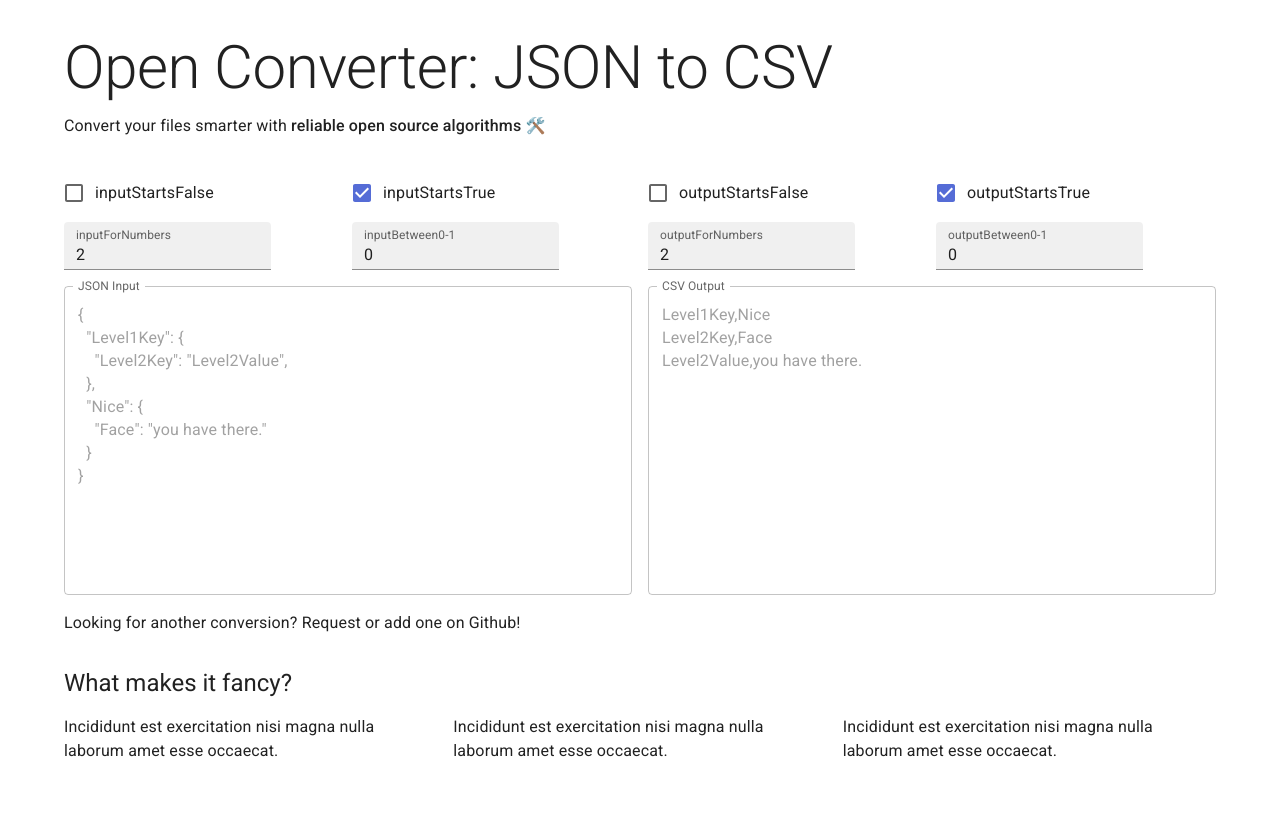
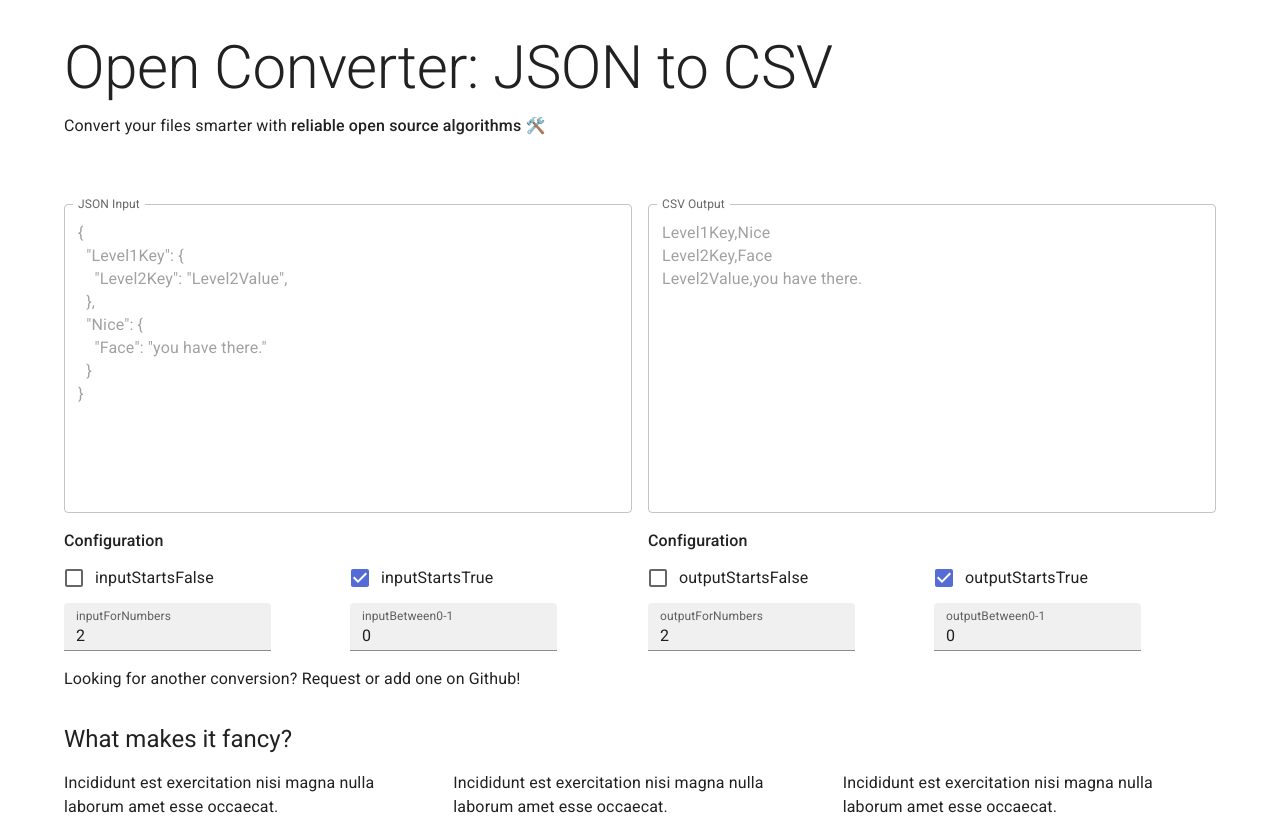
Before and after one commit to ConorCorp/open-converter, a React (Vite) app: page /JsonCsv in a window 1280 px wide. Before the commit the page ends 800 px from the top, so only its background shows below. Built offline with nearby package versions, Linux system fonts and the light colour scheme; a web font is replaced by a local one.

Commit message:
add: multiple filesettings sections

```diff
--- a/src/library/converters/types.ts
+++ b/src/library/converters/types.ts
@@ -69,7 +69,7 @@ export type FileSettingsFromConfig = FileSettingFromConfig[];
  * be shown to users in the UI.
  *
  * Ex.
- * "Section Label": new CheckboxSetting("Name")
+ * "Section Label":  [CheckboxSetting("Name")]
  *
  * This shows a single numbered input labelled `input0to5` with a default value of 0, and values allowed >= 0 & < 5.
  */
--- a/src/view/screens/mainPage/conversionUi/fileSettingsState.ts
+++ /dev/null
@@ -1,31 +0,0 @@
-import { cloneClassObject } from "src/helpers";
-import {
-  FileSettingFromConfig,
-  FileSettingsSections,
-} from "src/library/converters/types";
-
-export type SetState_FileSettingsConfig = (index: number, value: any) => void;
-
-//TODO: Update any
-//TODO: Write JSDoc
-export const getInputsOnChange = (
-  state: FileSettingsSections,
-  setState: React.Dispatch<React.SetStateAction<FileSettingsSections>>
-): SetState_FileSettingsConfig => {
-  return (index: number, value: any) => {
-    const newState = Object.assign({}, state);
-    //TODO remove configuration.
-    newState["Configuration"] = newState["Configuration"].map(
-      (orig: FileSettingFromConfig, i: number) => {
-        if (i === index) {
-          const copy = cloneClassObject(orig);
-          copy.value = value;
-          return copy;
-        } else {
-          return orig;
-        }
-      }
-    );
-    setState(newState);
-  };
-};
--- a/src/view/screens/mainPage/converterPage.tsx
+++ b/src/view/screens/mainPage/converterPage.tsx
@@ -1,5 +1,5 @@
 import ConverterPageTitle from "src/view/screens/mainPage/converterPageTitle";
-import Converters from "src/view/screens/mainPage/conversionUi/converters";
+import Converters from "src/view/screens/mainPage/converters";
 import Benefits from "src/view/screens/mainPage/benefits";
 import { ConverterAlgo } from "src/library/converters/types";
 
--- /dev/null
+++ b/src/view/screens/mainPage/converterSettings/configSectionTitle.tsx
@@ -0,0 +1,23 @@
+import { Grid, Typography } from "@mui/material";
+
+const ConfigSectionTitle = ({ title }: { title: string }) => {
+  return (
+    <Grid
+      key={title}
+      item
+      xs={2}
+      sm={2}
+      sx={{
+        display: "flex",
+        alignItems: "center",
+        mt: 2,
+      }}
+    >
+      <Typography variant="body1" fontWeight="fontWeightMedium">
+        {title}
+      </Typography>
+    </Grid>
+  );
+};
+
+export default ConfigSectionTitle;
--- a/src/view/screens/mainPage/conversionUi/fileSettings.tsx
+++ b/src/view/screens/mainPage/converterSettings/fileSettings.tsx
@@ -7,15 +7,19 @@ import {
 } from "@mui/material";
 import React from "react";
 import {
-  FileSettingsSections,
   FileSettingsFromConfig,
   FileSettingFromConfig,
 } from "src/library/converters/types";
+import ConfigSectionTitle from "src/view/screens/mainPage/converterSettings/configSectionTitle";
 import {
-  getInputsOnChange,
+  getOnChangeForSectionsInputs,
+  ReactStatePair_FileSettingsConfig,
   SetState_FileSettingsConfig,
-} from "src/view/screens/mainPage/conversionUi/fileSettingsState";
+} from "src/view/screens/mainPage/converterSettings/fileSettingsState";
 
+/**
+ * Ge a FileSetting input.
+ */
 const _getInputComponent = (
   index: number,
   input: FileSettingFromConfig,
@@ -59,6 +63,9 @@ const _getInputComponent = (
   }
 };
 
+/**
+ * Ge all FileSetting inputs and put them in a grid.
+ */
 const _getGridInputComponents = (
   fileSettings: FileSettingsFromConfig,
   setInputState: SetState_FileSettingsConfig
@@ -85,13 +92,8 @@ const _getGridInputComponents = (
   return newComponents;
 };
 
-type ReactStatePair_FileSettingsConfig = [
-  FileSettingsSections,
-  React.Dispatch<React.SetStateAction<FileSettingsSections>>
-];
-
 /**
- * File Settings Inputs.
+ * File Settings Section. Renders each section provided <input/output>.config
  * @param configState [state, setState] react pair for file settings config.
  */
 const FileSettings = ({
@@ -99,14 +101,22 @@ const FileSettings = ({
 }: {
   configState: ReactStatePair_FileSettingsConfig;
 }) => {
+  const [configSections] = configState;
+
   return (
     <Box>
-      {/*TODO: LOOP */}
-      <Grid container spacing={1} columns={2}>
-        {_getGridInputComponents(
-          configState[0]["Configuration"],
-          getInputsOnChange(configState[0], configState[1])
-        )}
+      <Grid container spacing={0.5} columns={2}>
+        {Object.entries(configSections).map(([sectionLabel, fileSettings]) => {
+          return (
+            <>
+              <ConfigSectionTitle title={sectionLabel} />
+              {_getGridInputComponents(
+                fileSettings,
+                getOnChangeForSectionsInputs(sectionLabel, configState)
+              )}
+            </>
+          );
+        })}
       </Grid>
     </Box>
   );
--- /dev/null
+++ b/src/view/screens/mainPage/converterSettings/fileSettingsState.ts
@@ -0,0 +1,42 @@
+import { cloneClassObject } from "src/helpers";
+import {
+  FileSettingFromConfig,
+  FileSettingsSections,
+} from "src/library/converters/types";
+
+export type SetState_FileSettingsConfig = (index: number, value: any) => void;
+
+export type ReactStatePair_FileSettingsConfig = [
+  FileSettingsSections,
+  React.Dispatch<React.SetStateAction<FileSettingsSections>>
+];
+
+/**
+ * Create an onChange method for each FileSetting so that all the state is correctly updated.
+ * @todo Replace with Zustand. This is a bit too fiddly.
+ * @param currConfigSection Which section of inputs in state?
+ * @param configState [state, setState] react pair for file settings config.
+ * @returns onChange (setState) method
+ */
+export const getOnChangeForSectionsInputs = (
+  currConfigSection: string,
+  configState: ReactStatePair_FileSettingsConfig
+): SetState_FileSettingsConfig => {
+  const [configSections, setConfigSections] = configState;
+
+  return (index: number, value: any) => {
+    const newState = Object.assign({}, configSections);
+    newState[currConfigSection] = newState[currConfigSection].map(
+      (origSetting: FileSettingFromConfig, i: number) => {
+        if (i === index) {
+          const copy = cloneClassObject(origSetting);
+          copy.value = value;
+          return copy;
+        } else {
+          return origSetting;
+        }
+      }
+    );
+    setConfigSections(newState);
+  };
+};
--- a/src/view/screens/mainPage/conversionUi/converters.tsx
+++ b/src/view/screens/mainPage/converters.tsx
@@ -4,7 +4,7 @@ import {
   FileSettingsSections,
 } from "src/library/converters/types";
 import { useState } from "react";
-import FileSettings from "src/view/screens/mainPage/conversionUi/fileSettings";
+import FileSettings from "src/view/screens/mainPage/converterSettings/fileSettings";
 
 /**
  * UI Element with side by side coverters
@@ -35,7 +35,6 @@ const Converters = ({
       <Grid container spacing={2} columns={2}>
         {/* Input Section */}
         <Grid item xs={2} sm={1}>
-          <FileSettings configState={[inputConfig, setInputConfig]} />
           <TextField
             id="outlined-multiline-static"
             label={`${input.fileType} Input`}
@@ -46,12 +45,12 @@ const Converters = ({
               shrink: true,
             }}
             placeholder={input.textBoxPlaceholder}
-            sx={{ marginTop: 2 }}
+            sx={{ mt: 4 }}
           />
+          <FileSettings configState={[inputConfig, setInputConfig]} />
         </Grid>
         <Grid item xs={2} sm={1}>
           {/* Output Section */}
-          <FileSettings configState={[outputConfig, setOutputConfig]} />
           <TextField
             id="outlined-multiline-static"
             label={`${output.fileType} Output`}
@@ -62,8 +61,9 @@ const Converters = ({
               shrink: true,
             }}
             placeholder={output.textBoxPlaceholder}
-            sx={{ marginTop: 2 }}
+            sx={{ mt: 4 }}
           />
+          <FileSettings configState={[outputConfig, setOutputConfig]} />
         </Grid>
         <Grid item>
           <Typography>
```
Also changed, not shown: 1 other file (tests, documents, lock files or other folders).
